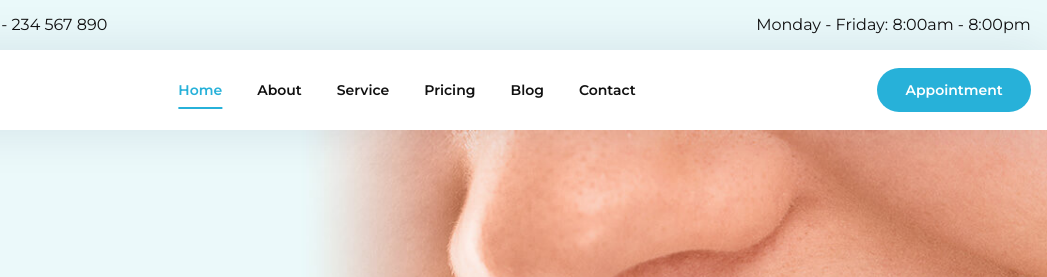
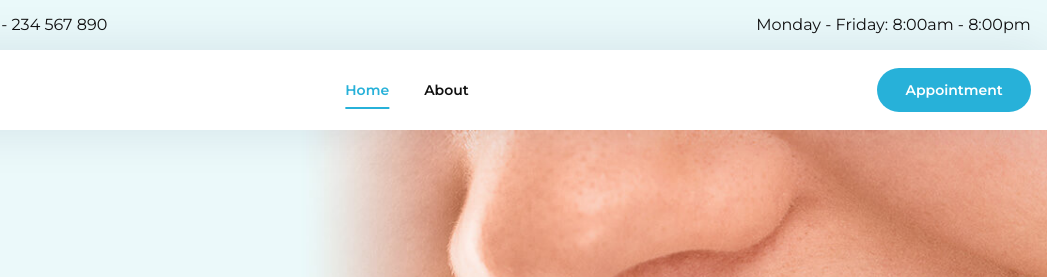
Before and after one commit to 0Arty/demo-nischinto-additional-SEO-pages-, a plain HTML site: page index.html in a window 1280 px wide. Shown: the top 277 px of the page, 233-1280 px from the left. Drawn offline with nearby package versions, Linux system fonts and the light colour scheme.

Commit message:
change | header links

```diff
--- a/index.html
+++ b/index.html
@@ -70,7 +70,7 @@
             <div class="container">
                <div class="st-main-header-in">
                   <div class="st-main-header-left">
-                     <a class="st-site-branding" href="index14.html"
+                     <a class="st-site-branding" href="index.html"
                         ><img src="assets/img/dental/logo.png" alt="Nischinto"
                      /></a>
                   </div>
@@ -83,36 +83,24 @@
                            <li>
                               <a href="#about" class="st-smooth-move">About</a>
                            </li>
-                           <li>
-                              <a href="#department" class="st-smooth-move"
-                                 >Service</a
-                              >
-                           </li>
-                           <li>
-                              <a href="#price" class="st-smooth-move"
-                                 >Pricing</a
-                              >
-                           </li>
-                           <li class="menu-item-has-children">
+
+                           <!-- <li class="menu-item-has-children">
                               <a href="#blog" class="st-smooth-move">Blog</a>
                               <ul>
                                  <li>
-                                    <a href="blog-right-sidebar1.html"
+                                    <a
+                                       href="https://nischinto-html.netlify.app/nischinto/blog-right-sidebar1"
                                        >Blog List</a
                                     >
                                  </li>
                                  <li>
-                                    <a href="blog-details-right-sidebar1.html"
+                                    <a
+                                       href="https://nischinto-html.netlify.app/nischinto/blog-details-right-sidebar1"
                                        >Blog Details</a
                                     >
                                  </li>
                               </ul>
-                           </li>
-                           <li>
-                              <a href="#contact" class="st-smooth-move"
-                                 >Contact</a
-                              >
-                           </li>
+                           </li> -->
                         </ul>
                      </div>
                   </div>
```
